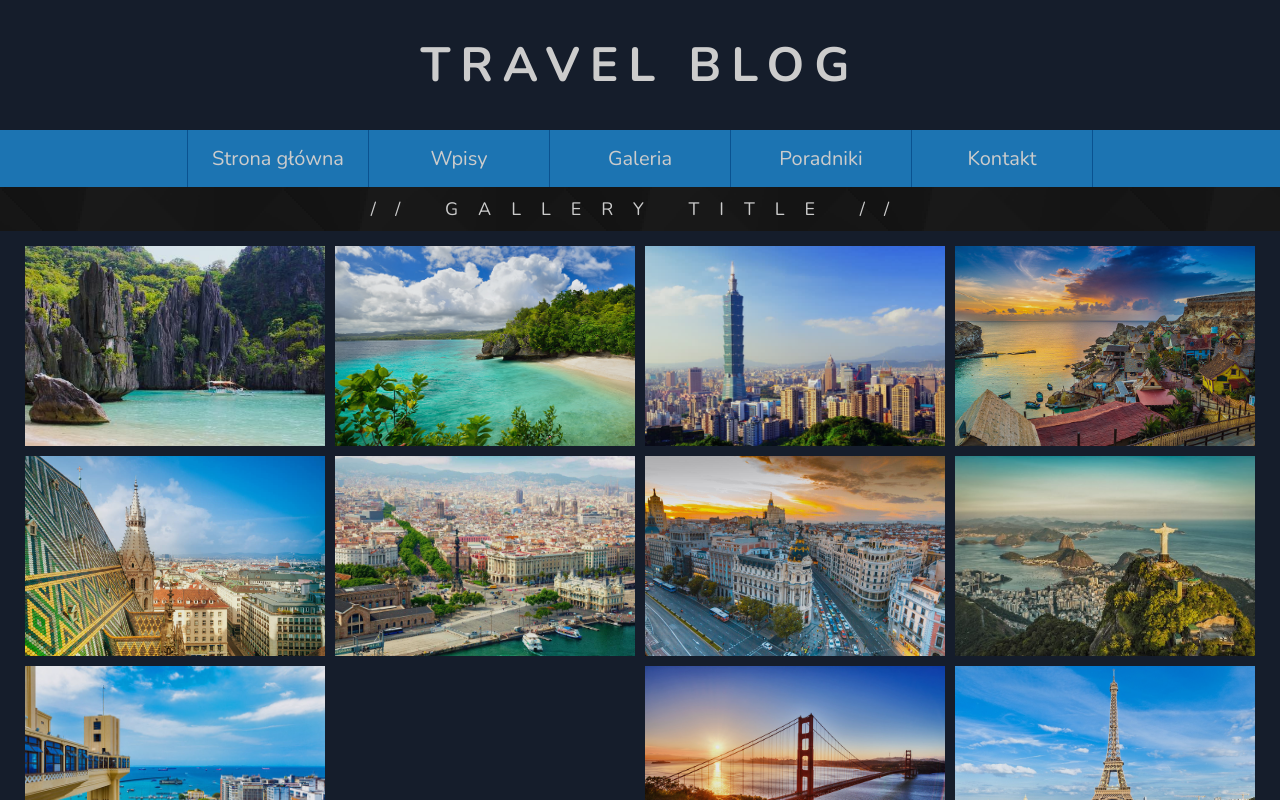
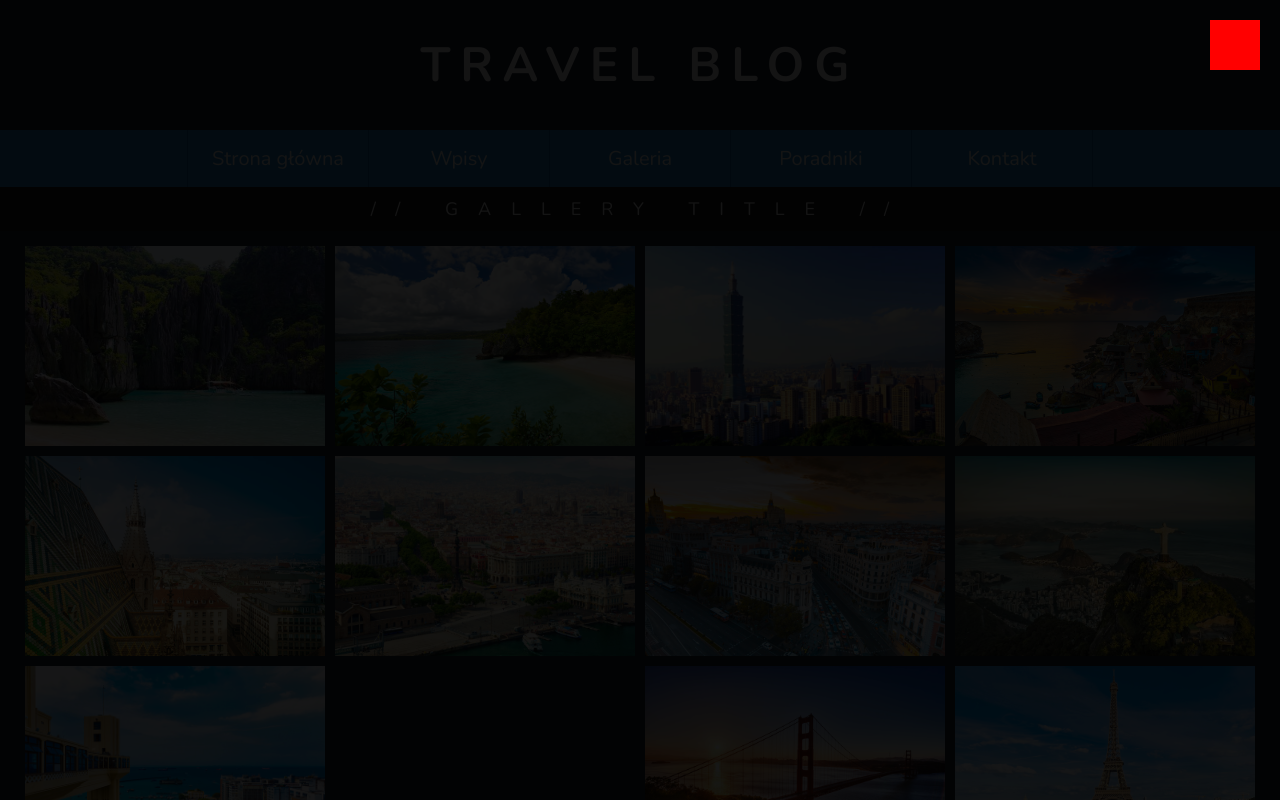
Before and after one commit to michalsiwek/TravelBlog, a plain HTML site: page gallery.htm in a window 1280 px wide. Both pictures are taken after a click on the element 175 px from the left and 346 px from the top of the page. Shown: the top 800 px of the page. Drawn offline with nearby package versions, Linux system fonts and the light colour scheme.

Commit message:
Gallery foto preview init

```diff
--- a/gallery.css
+++ b/gallery.css
@@ -1,3 +1,26 @@
+#foto-preview
+{
+    position:fixed;
+    z-index: 990;
+    padding:0;
+    margin:0;
+    top:0;
+    left:0;
+    width: 100%;
+    height: 100%;
+    background-color: rgba(0, 0, 0, 0.9);
+    display: none;
+}
+#close-preview
+{
+    position: fixed;
+    top: 20px;
+    right: 20px;
+    width: 50px;
+    height: 50px;
+    background-color: red;
+    overflow: hidden;
+}
 #gallery-container
 {
     margin-left: auto;
@@ -6,6 +29,7 @@
     margin-top: 10px;
     margin-bottom: 50px;
     font-size: 0;
+    max-width: 1300px;
 }
 .gallery-item
 {
--- a/gallery.htm
+++ b/gallery.htm
@@ -39,9 +39,15 @@
         <div id="title-bar-sticky">// Gallery title //</div>
     </header>
     <main>
+        <div id="foto-preview">
+            <div id="foto-prev"></div>
+            <div id="foto"></div>
+            <div id="foto-next"></div>
+            <div id="close-preview"></div>
+        </div>
         <div id="gallery-container">
             <div class="gallery-item">
-                <div class="img-container">
+                <div class="img-container" id="asd">
                     <img src="img/palawan.jpg" alt="gallery-main-img"/>
                 </div>
             </div>
@@ -251,7 +257,7 @@
         </div>
         <h>ParaDiceDev &copy; All Rights Reserved 2018</h>
     </footer>
-    <script>
+    <script type="text/javascript">
         window.onscroll = function() {myFunction()};
         var titlebar = document.getElementById("title-bar");
         var sticky = titlebar.offsetTop;
@@ -265,6 +271,19 @@
             }
         }
     </script>
+    <script type="text/javascript">
+        function fotoPreview() {
+            document.getElementById("foto-preview").style.display = "block";
+        }
+        function closeFotoPreview() {
+            document.getElementById("foto-preview").style.display = "none";
+        }
+        var fotos = document.getElementsByClassName("img-container");
+        for(var i in fotos) {
+            fotos[i].onclick = fotoPreview;
+        }
+        document.getElementById("close-preview").onclick = closeFotoPreview;
+    </script>
 </body>
 
 </html>
--- a/general.css
+++ b/general.css
@@ -116,7 +116,7 @@ button
 .sticky-title
 {
     position: fixed;
-    z-index: 999;
+    z-index: 950;
     top: 0;
     left: 0;
     right: 0;
```
